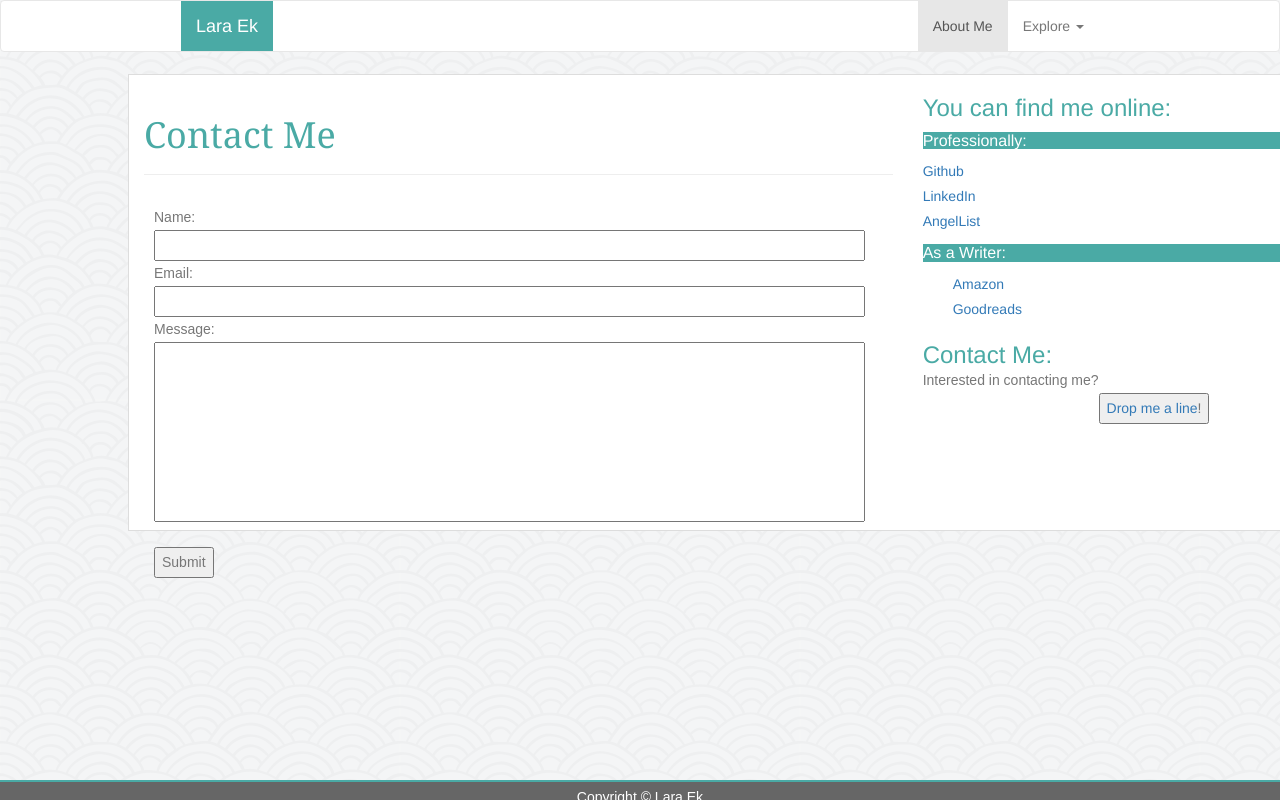
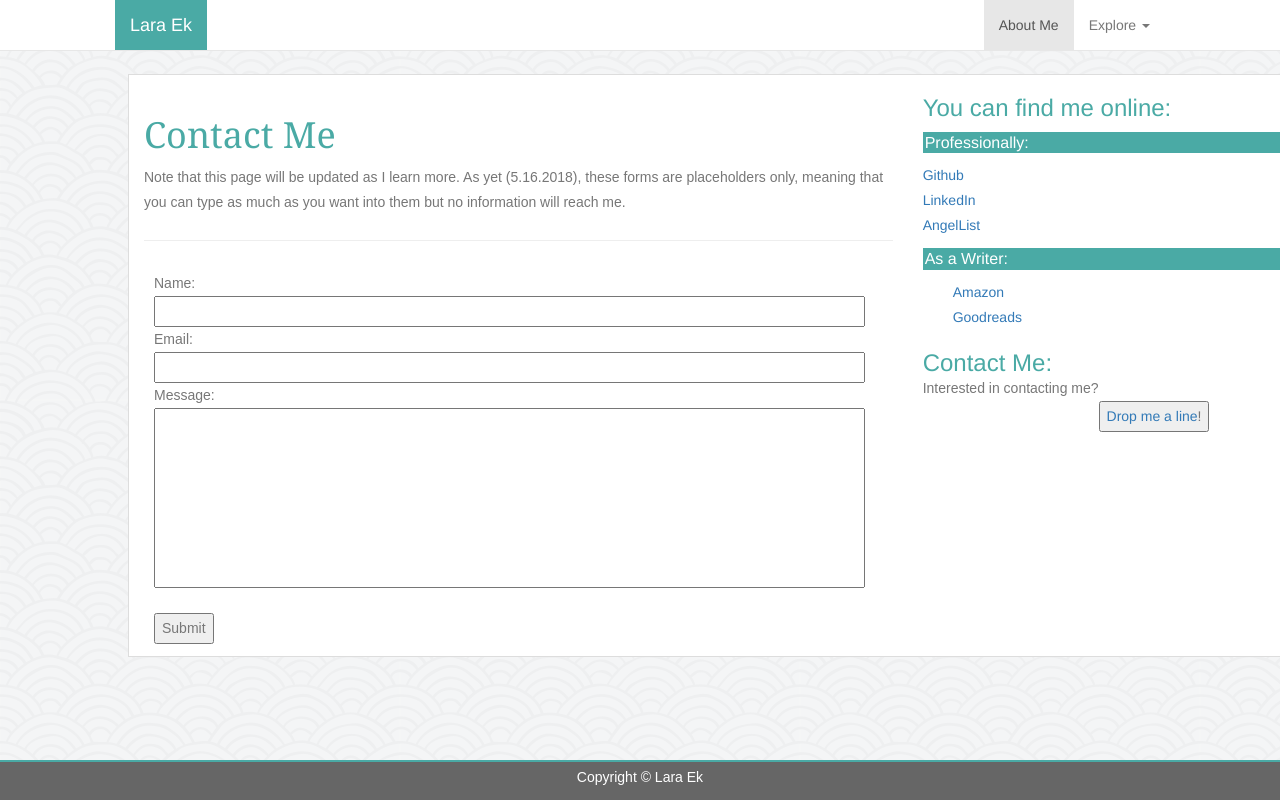
Before and after one commit to LaraEk/Bootstrap-Portfolio, a plain HTML site: page contact.html in a window 1280 px wide. Drawn offline with nearby package versions, Linux system fonts and the light colour scheme; files that its build step writes are made by us from their sources.

Commit message:
last fixes for today: footies, evening out, fixednavbar, and other small aesthetic fixes

```diff
--- a/assets/css/style.css
+++ b/assets/css/style.css
@@ -36,7 +36,7 @@ body {
 
 /*stuff that is only on the contact form page*/
 form {
-  height: 300px;
+  height: 360px;
   margin: 10px;
   width: 100%;
   font-family: 'Arial', 'Helvetica Neue', Helvetica, sans-serif;
@@ -83,7 +83,7 @@ form {
 
 /*this is for just the footer*/
 footer {
-  height: 20px;
+  height: 40px;
   color: #fff;
   bottom: 0;
   left: 0;
--- a/contact.html
+++ b/contact.html
@@ -21,12 +21,12 @@
   <body>
 
     <!-- Below is just the Navbar -->
-    <nav class="navbar navbar-default" style="background-color: #fff">
+    <nav class="navbar navbar-default navbar-fixed-top" style="background-color: #fff">
         <div class="container-fluid">
           <div class="navbar-header">
-            <a class="navbar-brand" href="index.html" style="background-color:#4aaaa5; color:#fff; margin: 0 0 0 165px">Lara Ek</a>
+            <a class="navbar-brand" href="index.html" style="background-color:#4aaaa5; color:#fff; margin: 0 0 0 100px">Lara Ek</a>
           </div>
-          <ul class="nav navbar-nav" style="float: right; margin: 0 165px 0 0">
+          <ul class="nav navbar-nav" style="float: right; margin: 0 100px 0 0">
             <li class="active"><a href="index.html">About Me</a></li>
             <li class="dropdown">
               <a class="dropdown-toggle" data-toggle="dropdown" href="#">Explore
@@ -49,6 +49,10 @@
         <div class="col-md-8">
             <div class="page-header" style="color:#4aaaa5">
             <h1>Contact Me</h1>
+            <p>Note that this page will be updated as I learn more.  As yet (5.16.2018), these forms are placeholders only, meaning that you can type as much as you want into them but no information will reach me.</p>
+            <br/>
+            <hr/>
+
             </div>
             <div class="row">
                 <div class="col-md-12">
@@ -73,14 +77,14 @@
             <div class="card">
             <div class="card-body">
                 <h3 class="card-title" style="margin: 20px 0 0 0; color:#4aaaa5" >You can find me online: </h3>
-                <h6 class="card-subtitle mb-2 text-muted" style="background-color:#4aaaa5; font-size: 16px; color: #fff" >Professionally:</h6>
+                <h6 class="card-subtitle mb-2 text-muted" style="background-color:#4aaaa5; font-size: 16px; color: #fff; padding: 2px" >Professionally:</h6>
                 <ul>
                     <li><a href="https://github.com/laraek">Github</a></li>
                     <li><a href="https://www.linkedin.com/in/lara-ek/">LinkedIn</a></li>
                     <li><a href="https://angel.co/lara-ek">AngelList</a></li>
                 </p>
                 </ul>
-                <h6 class="card-subtitle mb-2 text-muted" style="background-color:#4aaaa5; font-size: 16px; color: #fff" >As a Writer:</h6>
+                <h6 class="card-subtitle mb-2 text-muted" style="background-color:#4aaaa5; font-size: 16px; color: #fff; padding: 2px" >As a Writer:</h6>
                 <p class="card-text" style="margin:15px">
                     <ul>
                     <li><a href="https://www.amazon.com/Lara-Ek/e/B01N4F2TQD">Amazon</a></li>
```
Also changed, not shown: index.html (+3 -3 lines), portfolio.html (+8 -6 lines), writing.html (+5 -5 lines).
